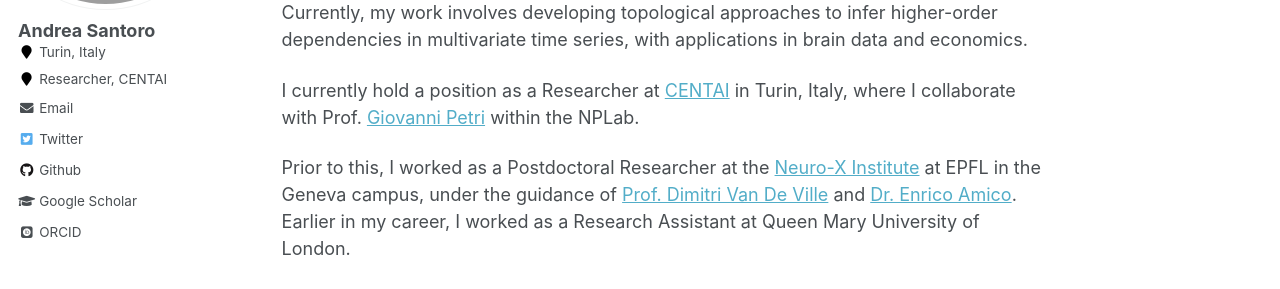
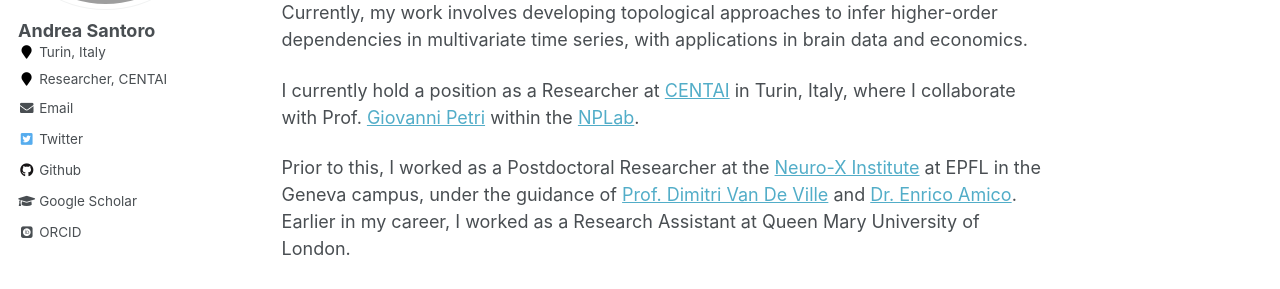
Before and after one commit to andresantoro/andresantoro.github.io, a Jekyll site: the page built from _pages/about.md, in a window 1280 px wide and 1087 px high. Shown: the part 242-531 px from the top of the window. Built offline with Jekyll 4.4.1, drawn with Linux system fonts in a browser that asks for light colours; some web fonts are replaced; some of the changed lines change nothing that is shown.

Commit message:
add NPL link

```diff
--- a/_pages/about.md
+++ b/_pages/about.md
@@ -9,7 +9,7 @@
 ---
 I am a mathematician with a strong interest in applied sciences. My research focuses on complex networks, time series analysis, neuroscience, and information theory, with a particular emphasis on higher-order models and their application to large-scale systems. Currently, my work involves developing topological approaches to infer higher-order dependencies in multivariate time series, with applications in brain data and economics.
 
-I currently hold a position as a Researcher at [CENTAI](https://centai.eu/home) in Turin, Italy, where I collaborate with Prof. [Giovanni Petri](https://lordgrilo.github.io/) within the NPLab.
+I currently hold a position as a Researcher at [CENTAI](https://centai.eu/home) in Turin, Italy, where I collaborate with Prof. [Giovanni Petri](https://lordgrilo.github.io/) within the [NPLab](https://nplresearch.github.io/).
 
 Prior to this, I worked as a Postdoctoral Researcher at the [Neuro-X Institute](https://neuro-x.epfl.ch/en/) at EPFL in the Geneva campus, under the guidance of [Prof. Dimitri Van De Ville](https://miplab.epfl.ch/index.php) and [Dr. Enrico Amico](https://amicolab.org/). Earlier in my career, I worked as a Research Assistant at Queen Mary University of London.
 
```
